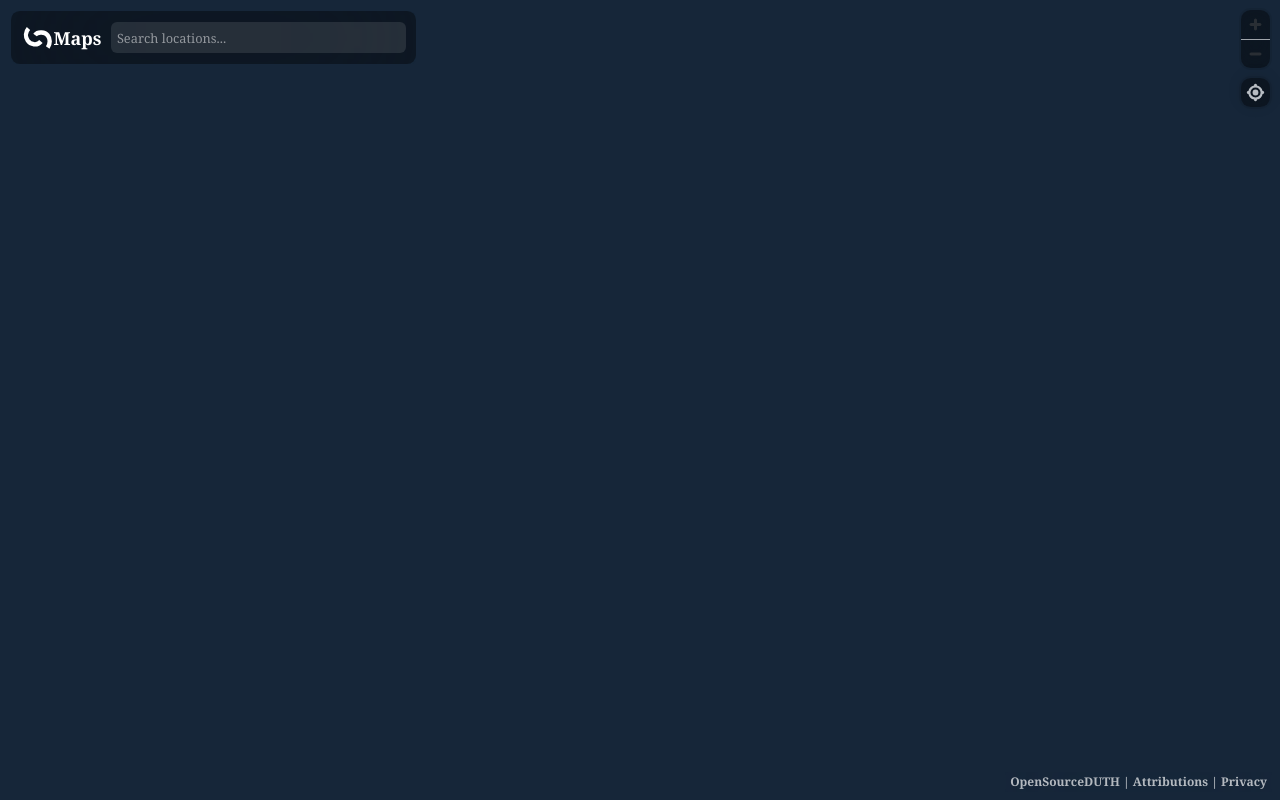
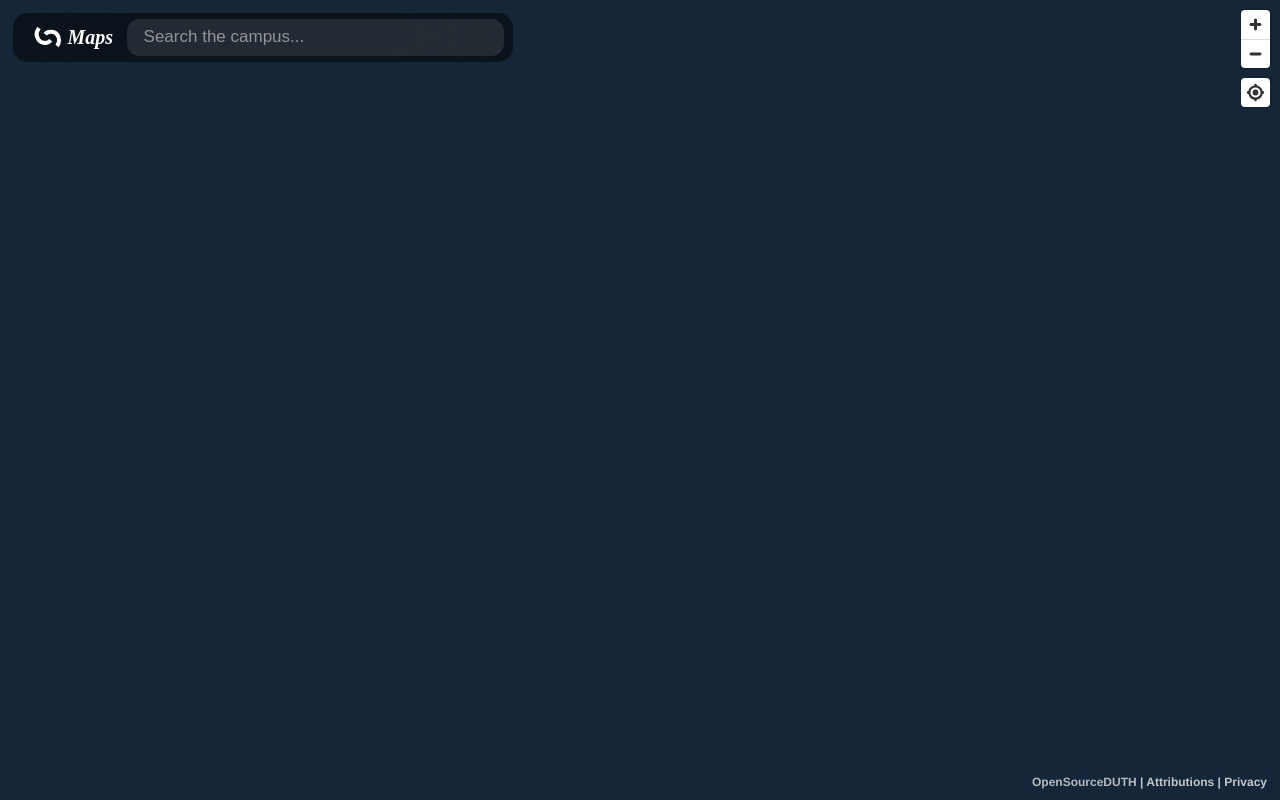
Before and after one commit to OpenSourceDUTH/Maps, a plain HTML site: page map4.html in a window 1280 px wide. Drawn offline with nearby package versions, Linux system fonts and the light colour scheme; no server answers; animation ran at ten frames a second.

Commit message:
More consistent UI

```diff
--- a/map4.css
+++ b/map4.css
@@ -1,19 +1,22 @@
-
-      :root {
-        --outer-radius: 0.8em;
-        --padding: 0.7em;
-        --inner-radius: calc(var(--outer-radius) - var(--padding));
+/* Map CSS */
+.source-serif-4-variable {
+  font-family: "Source Serif 4", serif;
+  font-optical-sizing: auto;
+  font-weight: 400;
+  font-style: normal;
 }
 
 html {
-        font-size: 130.25%;
+  font-size: 62.5%;
 }
 
 body {
   margin: 0;
   padding: 0;
+  background-color: #000000;
 }
 
+/* Maps */
 #map {
   position: absolute;
   top: 0;
@@ -22,86 +25,42 @@
   z-index: 1;
 }
 
-      /* Style the main attribution container */
-      .maplibregl-ctrl-attrib.maplibregl-ctrl {
-        color: #ffffffad;
-        font-weight: 600;
-        opacity: 1;
-        background-color: var(--system-black-a40);
+/* Sidebar */
+
+#sidebar {
+  /* Position */
+  top: 1.25em;
+  left: 1.25em;
+  width: min(500px, 90dvw);
+  position: absolute;
+  z-index: 2;
+  color: #ffffff;
+  /* Blur */
+  background-color: #00000080;
+  /* opacity: 0.5; */
+  border-radius: 1.5em;
   backdrop-filter: blur(50px);
   -webkit-backdrop-filter: blur(50px);
-        background-clip: padding-box;
-        border-radius: 3px;
-        margin: 8px 8px;
-        font-family: Georgia, "Times New Roman", Times, serif;
-      }
-
-      .maplibregl-ctrl-attrib a {
-        color: #ffffffad;
-        font-weight: 600;
-        font-family: Georgia, "Times New Roman", Times, serif;
-        text-decoration: none;
-      }
-
-      /* target geolocate control and its inner button/icon */
-      .maplibregl-ctrl-group {
-        color: #fff;
-        border-radius: var(--outer-radius);
-        border-bottom: none;
-        background-color: rgba(0, 0, 0, 0.6);
-        opacity: 0.7;
-        backdrop-filter: blur(15px);
-        -webkit-backdrop-filter: blur(15px);
-        box-shadow: 0 -2px 20px #0000001a, 0 0 12px #0000001a;
-      }
-      .maplibregl-ctrl-group button {
-        border: none;
-      }
-      .maplibregl-ctrl-geolocate {
-        border-radius: var(--outer-radius);
-        box-shadow: 0 -2px 20px #0000001a, 0 0 12px #0000001a;
-      }
-
-      /* Force the icon to be visible against dark background if it's an SVG mask */
-      .maplibregl-ctrl-geolocate .maplibregl-ctrl-icon {
-        filter: invert(1) brightness(2);
-      }
-
-      #map {
-        background: rgba(22, 38, 57, 1);
-      }
-
-      #sidebar{
-        position: absolute;
-        top: 0;
-        left: 0;
-        margin: 0.6em;
-        padding: 0.6em;
-        width: 30vw;
-        min-width: 280px;
-        max-width: 400px;
-        background-color: #00000061;
-        font-family: Georgia, "Times New Roman", Times, serif;
-        font-weight: bold;
-        color: white;
-        border-radius: 0.5em;
-        backdrop-filter: blur(67px);
-        -webkit-backdrop-filter: blur(67px);
-        font-size: clamp(14px, 1.4vw, 18px);
-        z-index: 9999;
+  justify-content: space-between;
+  /* Padding */
 }
 
 #sidebar h1 {
-        font-size: 1em;
-        margin-bottom: 0px;
+  font-size: 2em;
+  font-weight: 900;
+  font-style: italic;
+  /* margin-bottom: 0px; */
   text-align: left;
 }
 
 .sidebar-header {
   display: flex;
   align-items: center;
-        gap: 0px;
+  gap: 0.5em;
   margin-bottom: 0px;
+  margin-left: 2em;
+  margin-right: 0em;
+  padding-right: 0em;
 }
 
 .sidebar-logo {
@@ -110,43 +69,18 @@
   padding-bottom: 0px;
 }
 
-      .sidebar-header h1 {
-        margin: 0;
+#search {
+  --outer-radius: 1.5em;
+  width: 100%;
+  height: 100%;
+  margin-left: 0.5em;
   margin-right: 0.5em;
-        font-size: clamp(14px, 1.4vw, 20px);
-      }
-
-
-      #search::placeholder {
-        color: rgba(255, 255, 255, 0.5);
-      }
-
-      #search:focus {
-        background-color: rgba(255, 255, 255, 0.15);
-      }
-
-      .sidebar-header {
-        display: flex;
-        align-items: center;
-        gap: 0px;
-        margin-bottom: 0px;
-      }
-
-      .sidebar-logo {
-        width: clamp(24px, 2.5vw, 40px);
-        height: clamp(24px, 2.5vw, 40px);
-      }
-
-
-      #search {
-        font-family: Georgia, "Times New Roman", Times, serif;
-        width: 100%;
-        padding: 0.5em;
+  padding: 0.5em 1em; /* top/bottom, left/right */
   border: none;
-        border-radius: 6px;
+  border-radius: calc(var(--outer-radius) - 0.75em);
   background-color: rgba(255, 255, 255, 0.1);
   color: white;
-        font-size: clamp(10px, 1vw, 14px);
+  font-size: 1.7em;
   outline: none;
   box-sizing: border-box;
 }
@@ -158,3 +92,69 @@
 #search:focus {
   background-color: rgba(255, 255, 255, 0.15);
 }
+
+/* Search Mobile */
+@media (max-width: 800px) {
+  #sidebar {
+    position: fixed;
+    top: auto;
+    bottom: 0px;
+    left: 0px;
+    right: 0px;
+    width: auto;
+    max-width: none;
+    min-height: 20em;
+  }
+
+
+
+}
+
+/* Attribution */
+.maplibregl-ctrl-attrib.maplibregl-ctrl {
+  color: #ffffffbd;
+  font-weight: 600;
+  background-color: #fff;
+  background-clip: padding-box;
+  border-radius: 3px;
+  margin: 8px 8px;
+  background-color: var(--system-black-a40);
+  backdrop-filter: blur(50px);
+  -webkit-backdrop-filter: blur(50px);
+}
+
+.maplibregl-ctrl-attrib.maplibregl-ctrl a {
+  color: #ffffffad;
+}
+
+/* Underline animation */
+a:link,
+a:before,
+a:hover {
+  text-decoration: none;
+  color: #e7e7e7;
+}
+
+.hover-underline-animation {
+  display: inline-block;
+  position: relative;
+}
+
+.hover-underline-animation::after {
+  text-decoration: none;
+  content: "";
+  position: absolute;
+  width: 100%;
+  transform: scaleX(0);
+  height: 2px;
+  bottom: 10px;
+  left: 0;
+  background-color: #e7e7e7;
+  transform-origin: bottom right;
+  transition: transform 0.25s ease-out;
+}
+
+.hover-underline-animation:hover::after {
+  transform: scaleX(1);
+  transform-origin: bottom left;
+}
--- a/map4.html
+++ b/map4.html
@@ -2,13 +2,16 @@
 <html>
   <head>
     <meta charset="utf-8" />
+    <link rel="preconnect" href="https://fonts.googleapis.com" />
+    <link rel="preconnect" href="https://fonts.gstatic.com" crossorigin />
+    <link
+      href="https://fonts.googleapis.com/css2?family=Source+Serif+4:ital,opsz,wght@0,8..60,200..900;1,8..60,200..900&display=swap"
+      rel="stylesheet"
+    />
     <title>OpenSourceDUTH | Maps</title>
     <link rel="icon" href="favicon.svg" type="image/x-icon" />
-    <meta name="theme-color" content="#ffffff" />
-    <meta
-      name="viewport"
-      content="initial-scale=1,maximum-scale=1,user-scalable=no"
-    />
+    <meta name="viewport" content="width=device-width, initial-scale=1.0" />
+
     <script src="https://unpkg.com/maplibre-gl@latest/dist/maplibre-gl.js"></script>
     <link
       href="https://unpkg.com/maplibre-gl@latest/dist/maplibre-gl.css"
@@ -22,7 +25,7 @@
       <div class="sidebar-header">
         <img src="map4.svg" alt="OpenSourceDUTH" class="sidebar-logo" />
         <h1>Maps</h1>
-        <input type="text" id="search" placeholder="Search locations..." />
+        <input type="text" id="search" placeholder="Search the campus..." />
       </div>
     </div>
     <div id="map"></div>
@@ -58,37 +61,37 @@
           );
 
           // Load points after map is loaded
-          map.on('load', () => {
+          map.on("load", () => {
             // Add the points source
-            map.addSource('points', {
-              type: 'geojson',
-              data: 'points.geojson'
+            map.addSource("points", {
+              type: "geojson",
+              data: "points.geojson",
             });
 
             // Add a circle layer for the points
             map.addLayer({
-              id: 'points-layer',
-              type: 'circle',
-              source: 'points',
+              id: "points-layer",
+              type: "circle",
+              source: "points",
               paint: {
-                'circle-radius': 8,
-                'circle-color': '#007cbf',
-                'circle-stroke-width': 2,
-                'circle-stroke-color': '#ffffff'
-              }
+                "circle-radius": 8,
+                "circle-color": "#007cbf",
+                "circle-stroke-width": 2,
+                "circle-stroke-color": "#ffffff",
+              },
             });
 
             // Change cursor on hover
-            map.on('mouseenter', 'points-layer', () => {
-              map.getCanvas().style.cursor = 'pointer';
+            map.on("mouseenter", "points-layer", () => {
+              map.getCanvas().style.cursor = "pointer";
             });
 
-            map.on('mouseleave', 'points-layer', () => {
-              map.getCanvas().style.cursor = '';
+            map.on("mouseleave", "points-layer", () => {
+              map.getCanvas().style.cursor = "";
             });
 
             // Add click event for popups
-            map.on('click', 'points-layer', (e) => {
+            map.on("click", "points-layer", (e) => {
               const coordinates = e.features[0].geometry.coordinates.slice();
               const properties = e.features[0].properties;
 
@@ -109,21 +112,24 @@
 
               // Parse other_tags if available
               if (properties.other_tags) {
-                const tags = properties.other_tags.match(/"([^"]+)"=>"([^"]+)"/g);
+                const tags =
+                  properties.other_tags.match(/"([^"]+)"=>"([^"]+)"/g);
                 if (tags && tags.length > 0) {
-                  popupContent += '<p style="margin: 8px 0 4px 0;"><strong>Additional info:</strong></p>';
-                  popupContent += '<ul style="margin: 4px 0; padding-left: 20px;">';
-                  tags.forEach(tag => {
+                  popupContent +=
+                    '<p style="margin: 8px 0 4px 0;"><strong>Additional info:</strong></p>';
+                  popupContent +=
+                    '<ul style="margin: 4px 0; padding-left: 20px;">';
+                  tags.forEach((tag) => {
                     const match = tag.match(/"([^"]+)"=>"([^"]+)"/);
                     if (match) {
                       popupContent += `<li>${match[1]}: ${match[2]}</li>`;
                     }
                   });
-                  popupContent += '</ul>';
+                  popupContent += "</ul>";
                 }
               }
 
-              popupContent += '</div>';
+              popupContent += "</div>";
 
               // Ensure that if the map is zoomed out such that multiple
               // copies of the feature are visible, the popup appears
```
Also changed, not shown: points.geojson, 1 other file. Lines whose indentation alone changed are shown as unchanged.
